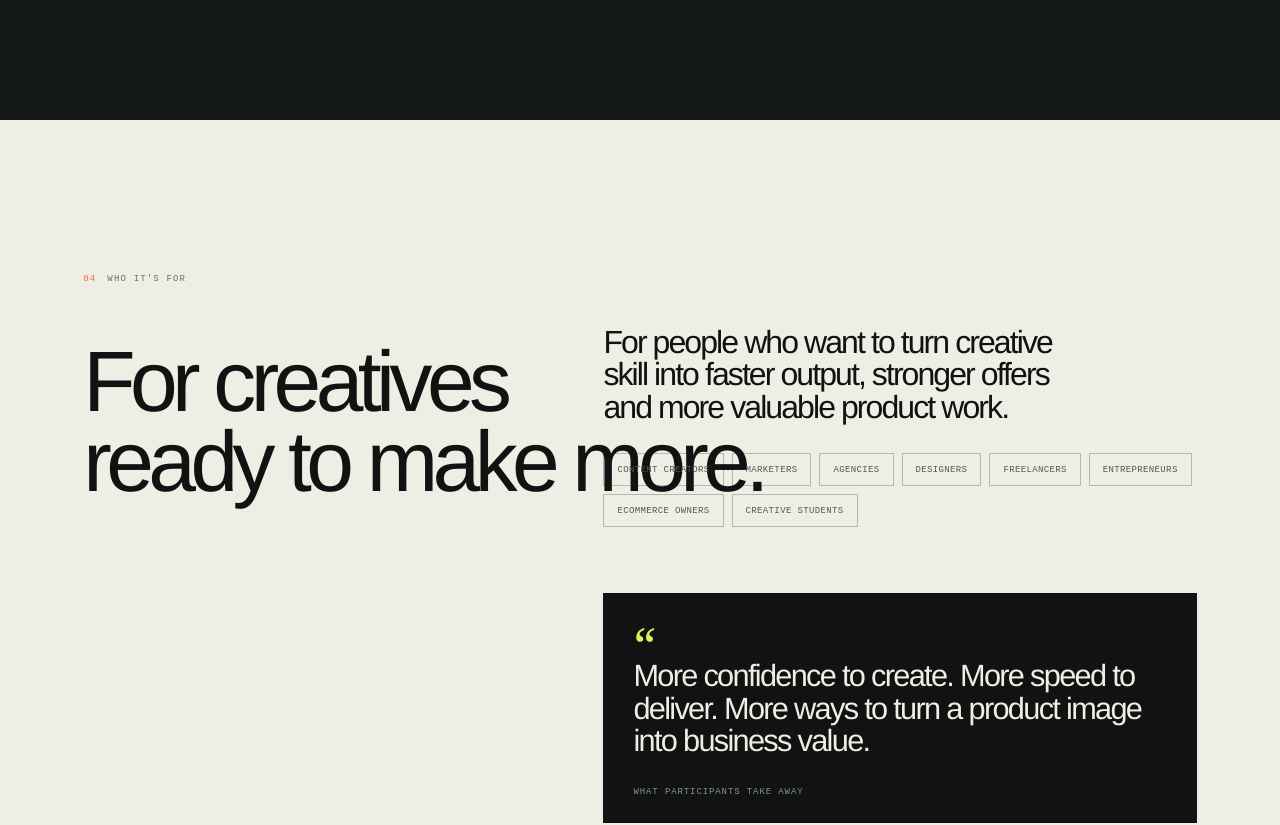
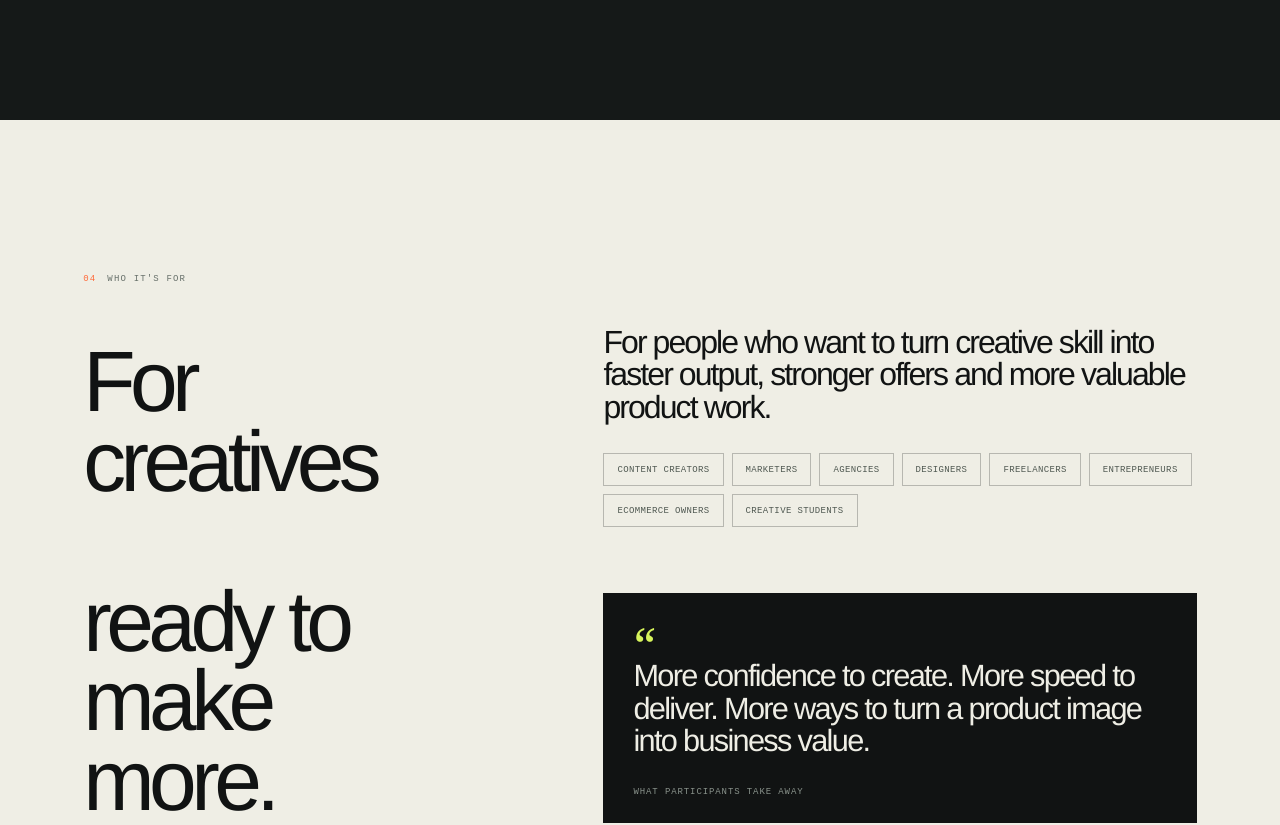
Before and after one commit to franklinalegu/productreveal, a React (Vite) app: page / in a window 1280 px wide. Shown: the part 4440-5265 px from the top of the page. Built offline with nearby package versions, Linux system fonts and the light colour scheme; no server answers.

Commit message:
Guard audience title from overflow

```diff
--- a/index.html
+++ b/index.html
@@ -905,6 +905,14 @@ a.play-button { text-decoration: none; }
   .audience-intro h2 { font-size: clamp(48px, 14vw, 70px); }
 }
 
+/* Final audience overlap guard: never let the title escape its own column. */
+.audience-section { overflow: hidden; }
+.audience-intro, .audience-content { min-width: 0; }
+.audience-intro h2 { max-width: 100%; overflow-wrap: anywhere; }
+.audience-intro h2 .title-line { display: block; white-space: normal !important; overflow-wrap: anywhere; }
+.audience-content, .audience-content * { max-width: 100%; }
+.audience-lede, .audience-content p { overflow-wrap: anywhere; }
+
 /* Standalone preview helpers. The page also has a React version for the live Vite preview. */
 .main-nav a { border: 0; background: transparent; color: var(--muted); padding: 10px 0; font-family: var(--mono); font-size: 10px; text-transform: uppercase; letter-spacing: .07em; transition: color .2s ease; }
 .main-nav a:hover { color: var(--cream); }
--- a/src/styles.css
+++ b/src/styles.css
@@ -895,3 +895,11 @@ a.play-button { text-decoration: none; }
 @media (max-width: 520px) {
   .audience-intro h2 { font-size: clamp(48px, 14vw, 70px); }
 }
+
+/* Final audience overlap guard: never let the title escape its own column. */
+.audience-section { overflow: hidden; }
+.audience-intro, .audience-content { min-width: 0; }
+.audience-intro h2 { max-width: 100%; overflow-wrap: anywhere; }
+.audience-intro h2 .title-line { display: block; white-space: normal !important; overflow-wrap: anywhere; }
+.audience-content, .audience-content * { max-width: 100%; }
+.audience-lede, .audience-content p { overflow-wrap: anywhere; }
```
